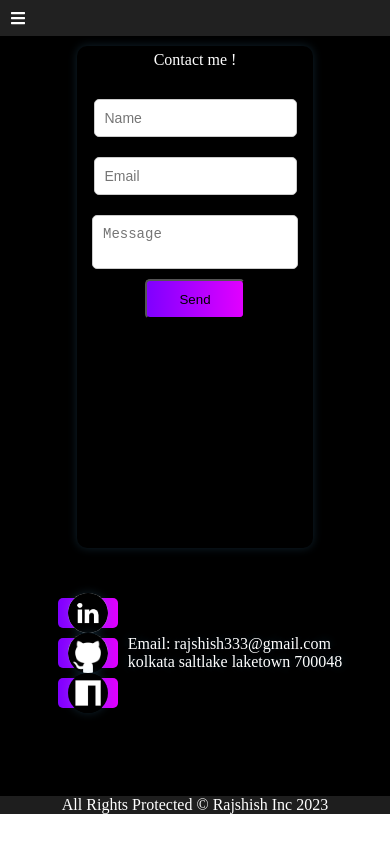
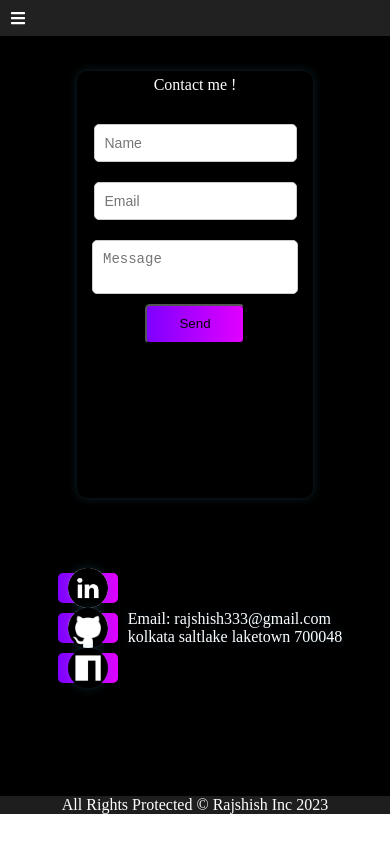
Before and after one commit to iamxerrycan/portfolio, a React (Create React App) app: page /Contact in a window 390 px wide. Built offline with nearby package versions, Linux system fonts and the light colour scheme.

Commit message:
resume updated

```diff
--- a/src/component/contact/Contact.css
+++ b/src/component/contact/Contact.css
@@ -150,7 +150,7 @@ button {
   .form-hold{
     padding: 0;
     margin-top: 10px;
-    height: 80%;
+    height: 55%;
   }
   button {
     margin-bottom: 5px;
```
